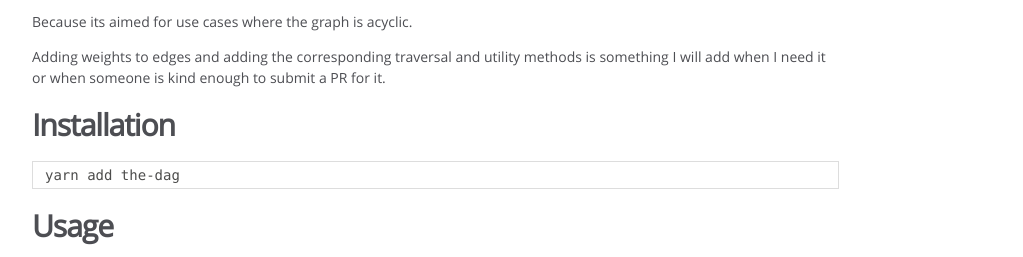
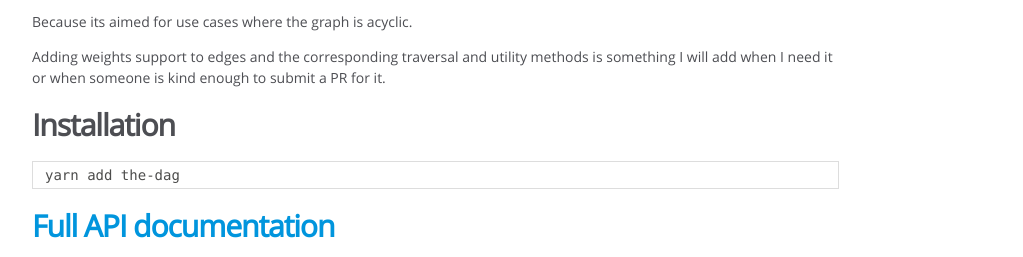
Before and after one commit to rakannimer/the-dag, a website: page docs/index.html in a window 1280 px wide. Shown: the part 689-946 px from the top of the page, without its empty margins (0-1023 px from the left). Drawn offline with Linux system fonts and the light colour scheme.

Commit message:
Better (?) wording

```diff
--- a/docs/index.html
+++ b/docs/index.html
@@ -46,8 +46,8 @@
         <article><h1>TheDAG</h1><p><a href="https://circleci.com/gh/RakanNimer/the-dag"><img src="https://circleci.com/gh/RakanNimer/the-dag.svg?style=shield&amp;circle-token=0341fbc880e92e058fca0301fd532660039338c6" alt="CircleCI"></a></p>
 <h2>What is it ?</h2><p>A well-tested data structure to represent data as Directed Unweighted ( for now) Graphs.</p>
 <h2>Why not cal it TheDUG then ?</h2><p>Because its aimed for use cases where the graph is acyclic.</p>
-<p>Adding weights to edges and adding the corresponding traversal and utility methods is something I will add when I need it or when someone is kind enough to submit a PR for it.</p>
-<h2>Installation</h2><pre class="prettyprint source"><code>yarn add the-dag</code></pre><h2>Usage</h2><h3>Instantiate a DAG</h3><details open>
+<p>Adding weights support to edges and the corresponding traversal and utility methods is something I will add when I need it or when someone is kind enough to submit a PR for it.</p>
+<h2>Installation</h2><pre class="prettyprint source"><code>yarn add the-dag</code></pre><h2><a href="https://rakannimer.github.io/the-dag/TheDAG.html">Full API documentation</a></h2><h2>Usage</h2><h3>Instantiate a DAG</h3><details open>
   <summary>constructor</summary>
 
 <code>javascript
@@ -224,7 +224,7 @@ yarn test ## To make sure everything is setup correctly</code></pre><h2>License<
 <br class="clear">
 
 <footer>
-    Documentation generated by <a href="https://github.com/jsdoc3/jsdoc">JSDoc 3.5.4</a> on Fri Aug 25 2017 14:05:15 GMT+0300 (EEST)
+    Documentation generated by <a href="https://github.com/jsdoc3/jsdoc">JSDoc 3.5.4</a> on Fri Aug 25 2017 14:13:49 GMT+0300 (EEST)
 </footer>
 
 <script> prettyPrint(); </script>
```
Also changed, not shown: docs/TheDAG.html (+1 -1 lines), docs/TheDAG.js.html (+1 -1 lines), README.md.
